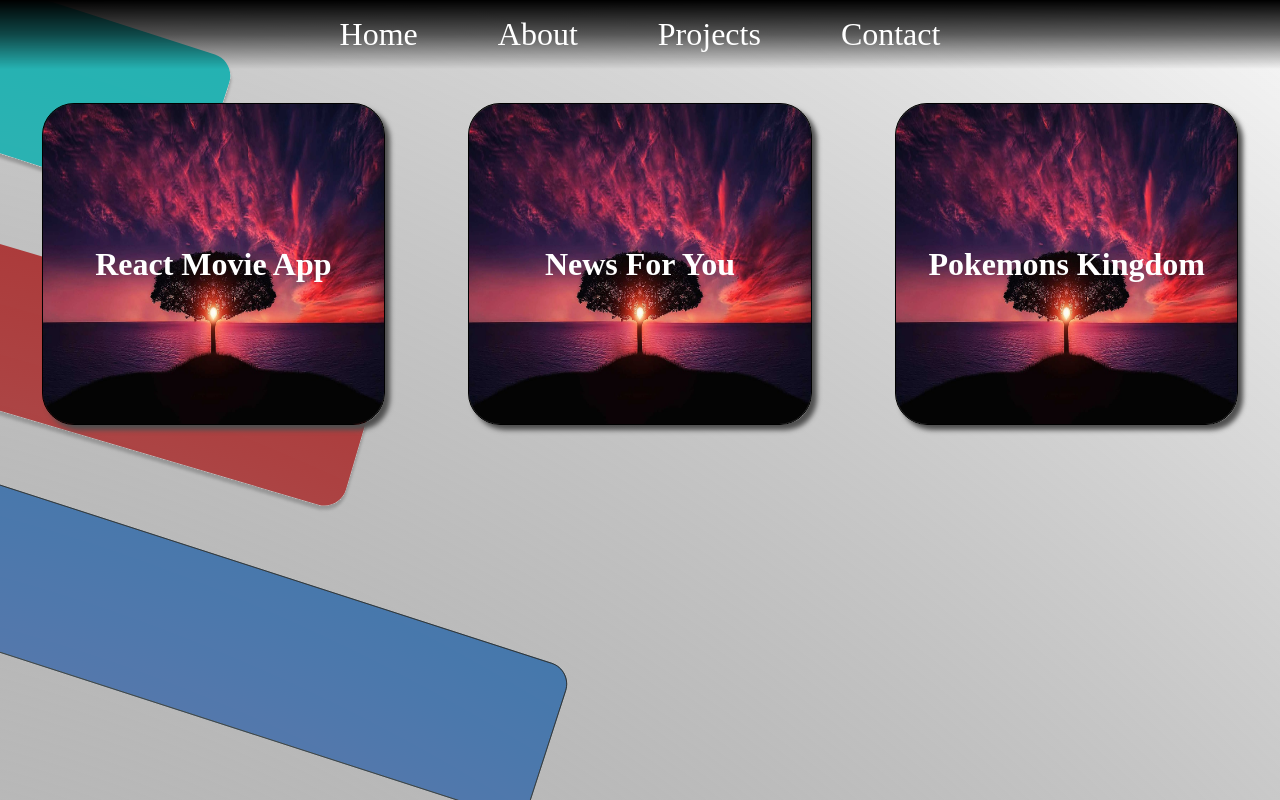
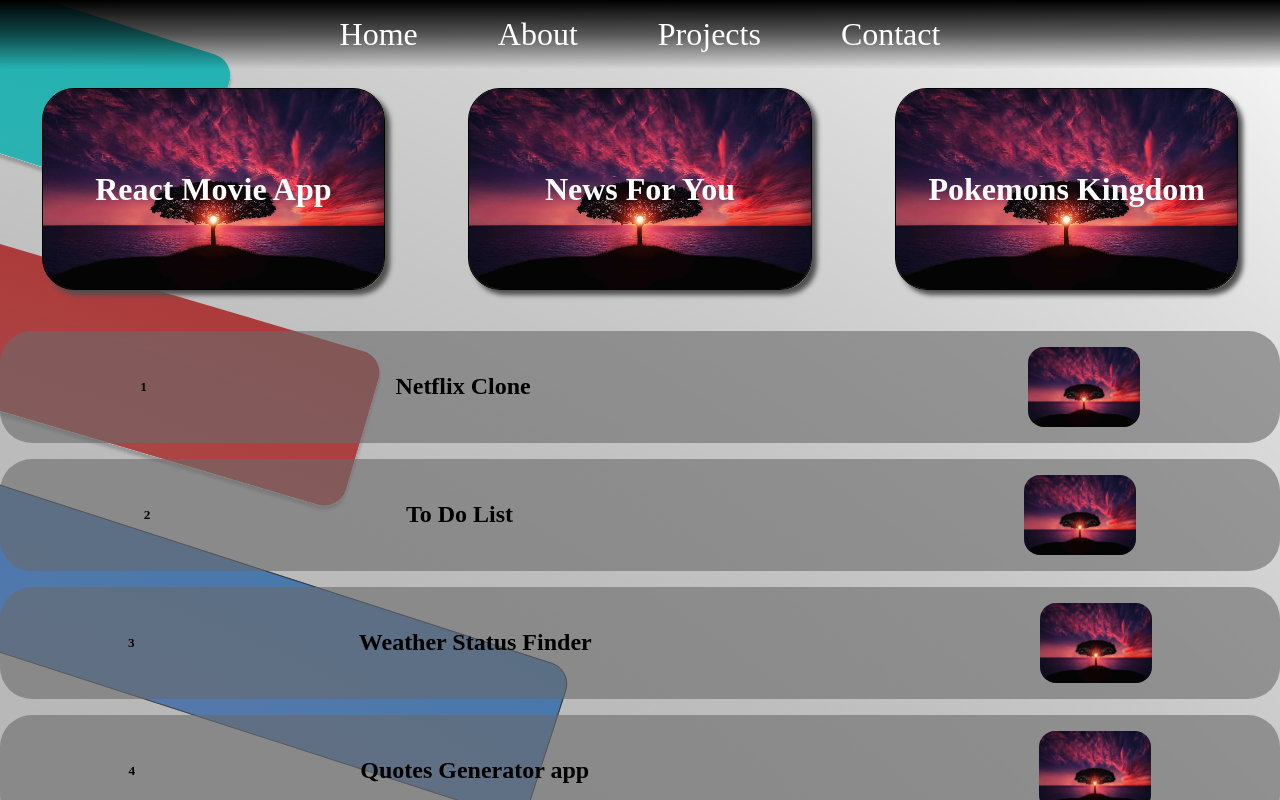
Before and after one commit to Dhruv6397/Dhruv-portfolio, a React (Vite) app: page /projects in a window 1280 px wide. Built offline with nearby package versions, Linux system fonts and the light colour scheme; a web font is replaced by a local one.

Commit message:
projects list maintained

```diff
--- a/src/components/Projects.jsx
+++ b/src/components/Projects.jsx
@@ -41,6 +41,37 @@ const HighLightedCard=({project})=>{
   )
 }
 
+
+const IterateListData =({listData})=>{
+  return(
+
+    <>
+      <div className='iterator-list-container'>
+      {
+        listData.map(project=>(
+          <ListProject key={project.id} project={project} />
+        ))
+      }
+      </div>
+    </>
+  )
+}
+
+const ListProject =({project})=>{
+  const {id,name,domain,imageUrl,description}= project;
+  return(
+    <>
+    <div style={{display:"none"}}>{domain}{imageUrl}</div>
+    <li className='list-object-container'>
+      <h5>{id}</h5>
+      <h2>{name}</h2>
+      <p>{description}</p>
+      <img className="list-image"src={Image} alt="image" />
+    </li>
+    </>
+  )
+}
+
 export default function Projects() {
   const data =Data;
   return (
@@ -49,10 +80,13 @@ export default function Projects() {
           <div className='high-lighted-container'>
               <IterateHighlightedData dataHighlighted={data.HighLighted}/>
           </div>
+
+        <div className='project-list-container'>
+            <IterateListData listData={data.ListOfAll}/>
+        </div>
       </div>
-      <div className='all-projects-list'>
 
-      </div>
+
     </>
   )
 }
--- a/src/styles/Projects.css
+++ b/src/styles/Projects.css
@@ -12,8 +12,9 @@
     background-size: cover;
     user-select: none;
     display: flex;
+    flex-direction: column;
     background-position: fixed;
-
+    overflow-x: hidden;
     z-index: -1;
 }
 .high-lighted-container{
@@ -54,8 +55,10 @@
     border-radius: 2em;
 }
 .project-name{
+
     position: absolute;
     color: white;
+    z-index: 3;
 }
 .description-container{
     color: white;
@@ -106,3 +109,36 @@
     }
 
 }
+
+
+.project-list-container{
+    /* it will not effect */
+    background-color:rgba(67, 58, 67, 0);
+    border-radius: 2em;
+
+}
+.iterator-list-container{
+   display: flex;
+   flex-direction: column;
+   justify-content: space-around;
+   border-radius:2em;
+   /* this will not effect */
+   background-color:rgba(255, 0, 0, 0);
+}
+.list-object-container{
+   padding: 1em;
+
+    margin-top: 1em;
+    display: flex;
+    flex-direction: row;
+    justify-content:space-around;
+    align-items: center;
+    border-radius:2em ;
+   background-color:rgba(106, 106, 106, 0.603);
+
+}
+.list-image{
+    width: 7em;
+    height: 5em;
+    border-radius: 1em;
+}
```
Also changed, not shown: src/assets/ProjectDetail.json (+6 -1 lines).
